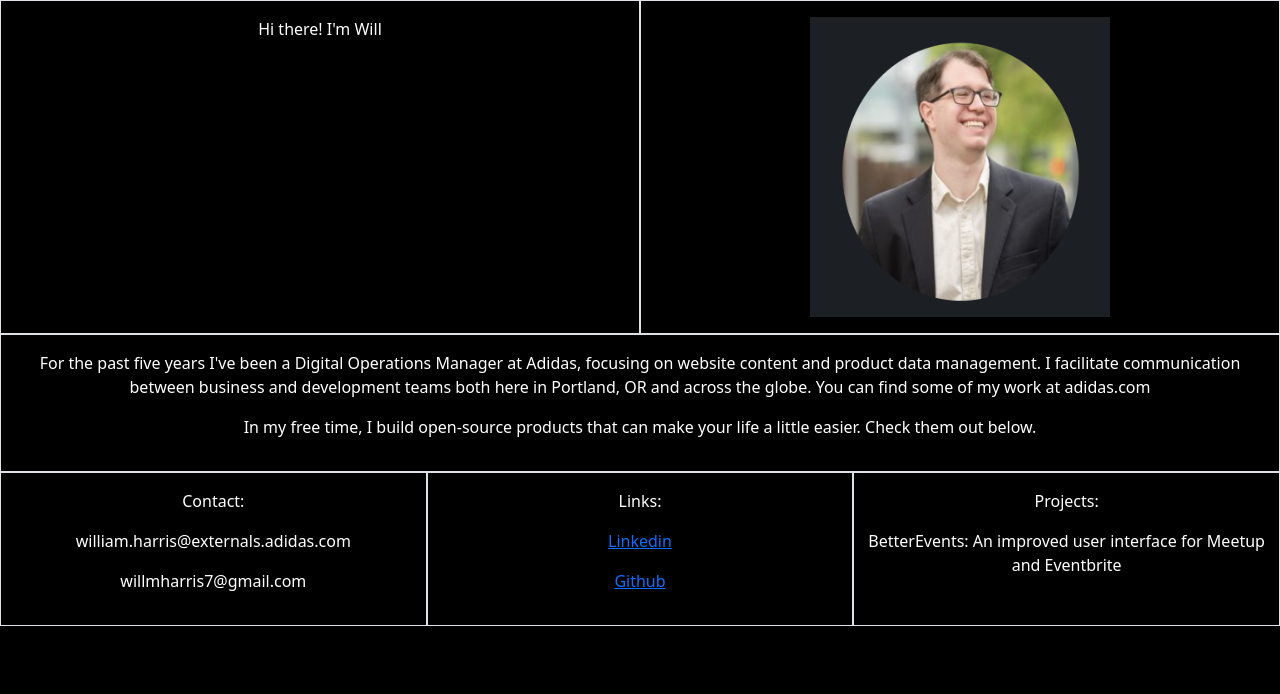
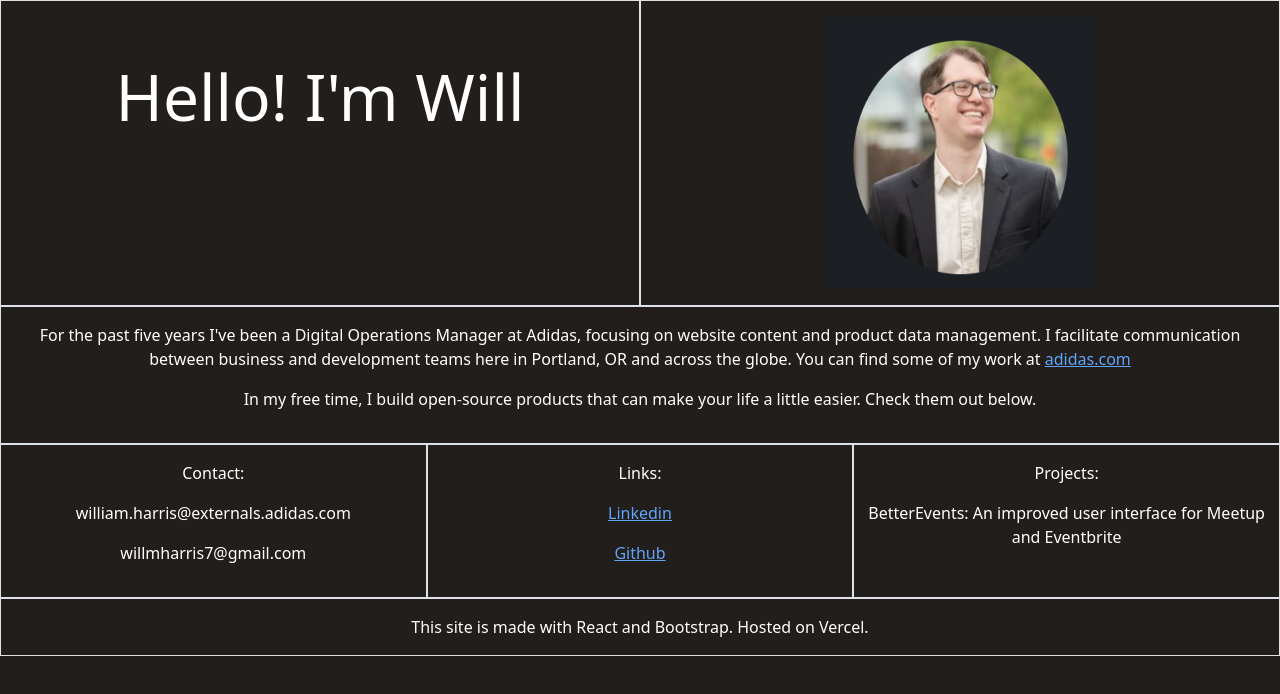
Before and after one commit to willmharris7/will-harris-website, a React (Vite) app: page / in a window 1280 px wide. Shown: the top 694 px of the page. Built offline with nearby package versions, Linux system fonts and the light colour scheme.

Commit message:
basic homepage content finished

```diff
--- a/src/App.tsx
+++ b/src/App.tsx
@@ -4,19 +4,19 @@ function App() {
   return (
     <div className="container-fluid">
       <div className="row">
-        <div className="col-12 col-lg-6 text-center border py-3">
-          <p>Hi there! I'm Will</p>
+        <div className="col-12 col-lg-6 text-center border py-5">
+          <p style={{fontSize: '4rem'}}>Hello! I'm Will</p>
         </div>
         <div className="col-12 col-lg-6 text-center border py-3">
-          <img src={Headshot} style={{width: '300px', height: '300px'}} />
+          <img src={Headshot} style={{width: '17rem', height: '17rem'}} />
         </div>
       </div>
       <div className="row">
         <div className="col-12 text-center border py-3">
           <p>
             For the past five years I've been a Digital Operations Manager at Adidas, focusing on website content and product data management.
-            I facilitate communication between business and development teams both here in Portland, OR and across the globe.
-            You can find some of my work at adidas.com
+            I facilitate communication between business and development teams here in Portland, OR and across the globe.
+            You can find some of my work at <a href="https://www.adidas.com" target="_blank" rel="noreferrer">adidas.com</a>
           </p>
           <p>
             In my free time, I build open-source products that can make your life a little easier. Check them out below.
@@ -39,6 +39,9 @@ function App() {
           <p>BetterEvents: An improved user interface for Meetup and Eventbrite</p>
         </div>
       </div>
+      <div className="row">
+        <div className="col-12 text-center border py-3">This site is made with React and Bootstrap. Hosted on Vercel.</div>
+      </div>
     </div>
   )
 }
--- a/src/index.css
+++ b/src/index.css
@@ -1,8 +1,16 @@
 body {
-  background-color: black;
+  background: #211e1b;
   color: white;
 }
 
 .border {
   border-color: white;
 }
+
+a:link {
+  color: #60a5fa;
+}
+
+a:visited {
+  color: #9a85da;
+}
```
